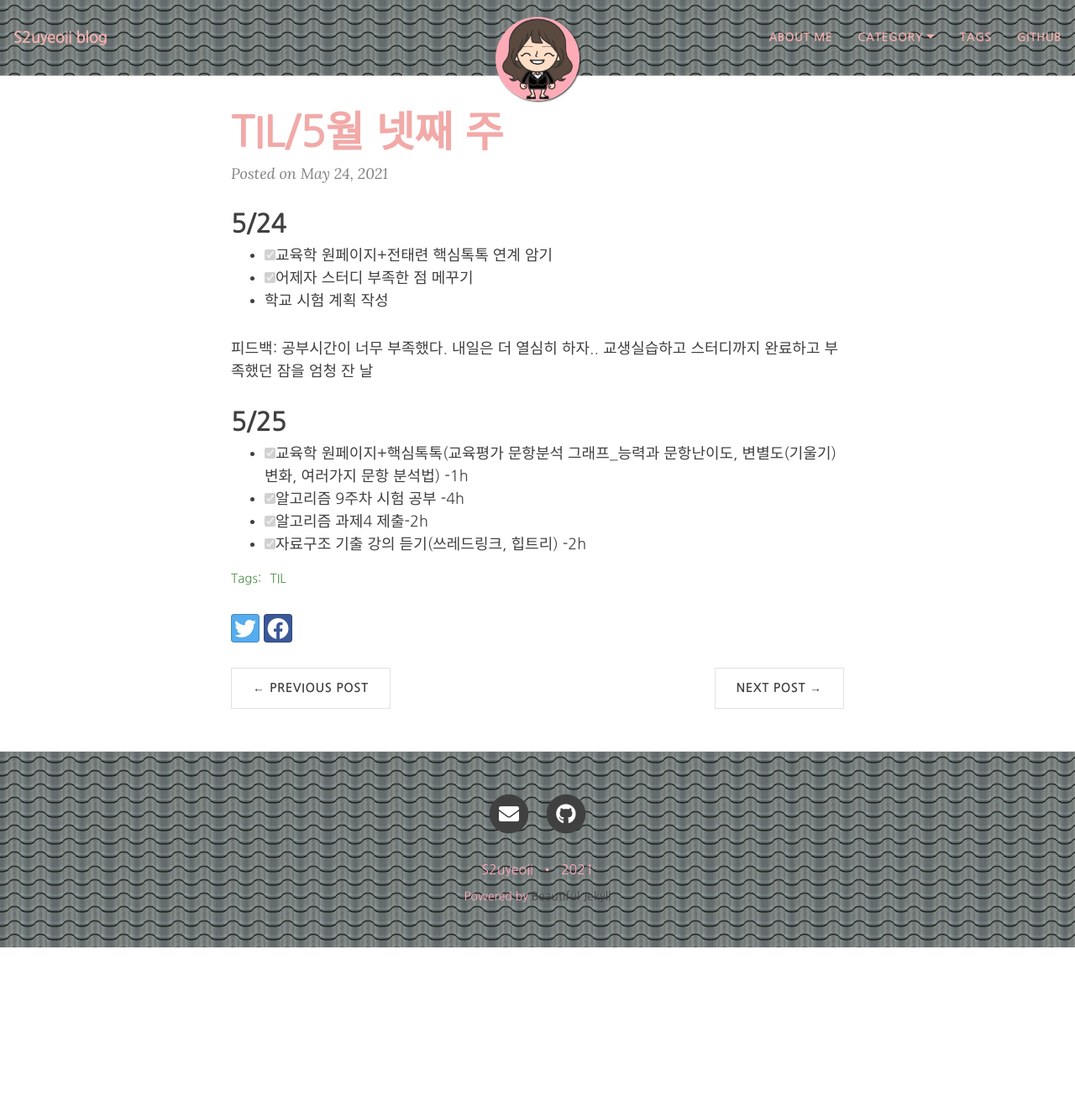
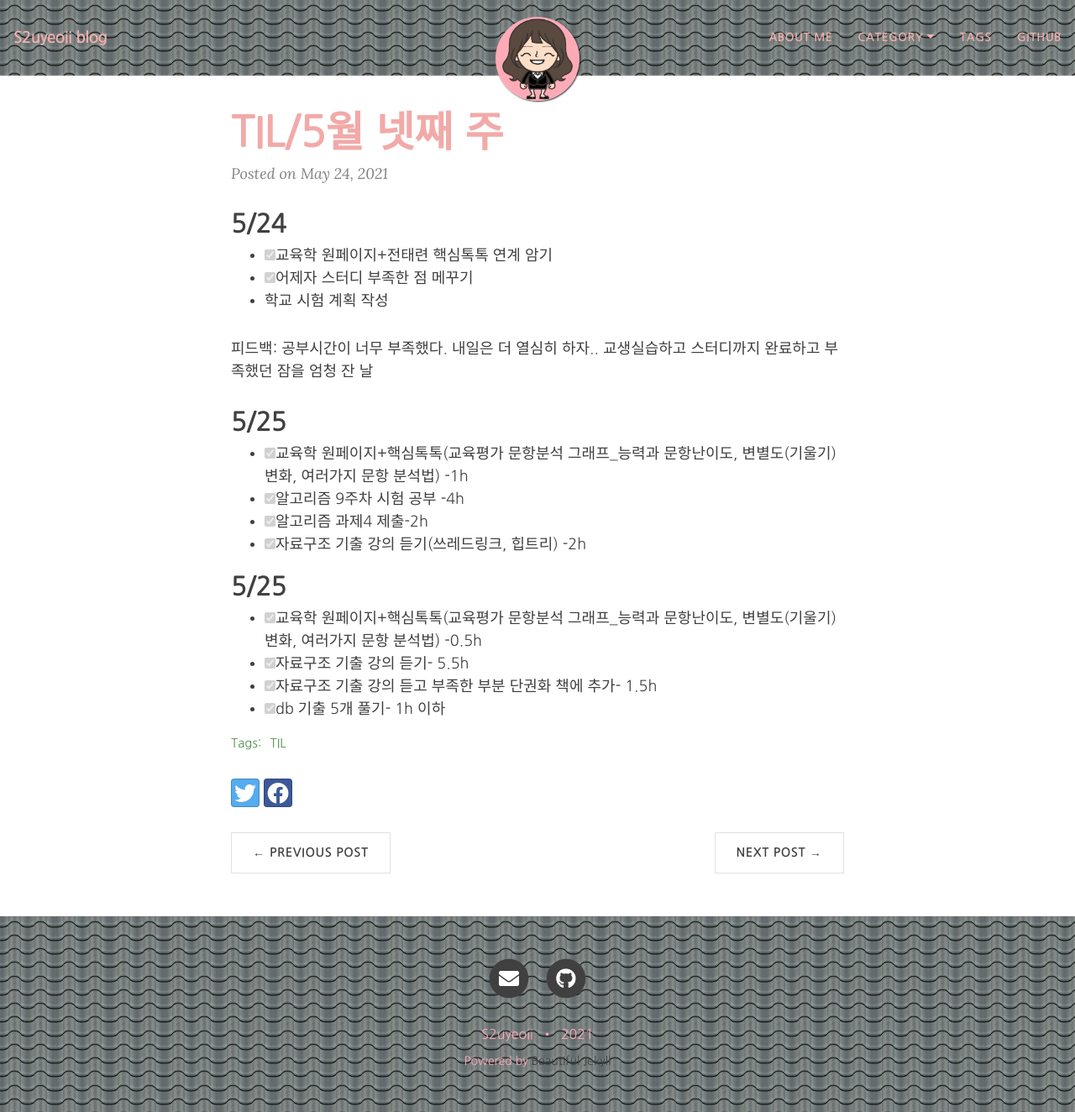
Before and after one commit to yeoneed/yeoneed.github.io, a Jekyll site: the page built from _posts/2021-05-24-5월넷째주-TIL.md, in a window 1280 px wide and 1324 px high. Shown: the whole window at 84% size. Built offline with Jekyll 4.4.1, drawn with Linux system fonts in a browser that asks for light colours; nearby versions of some CDN libraries; some web fonts are replaced.

Commit message:
Update 2021-05-24-5월넷째주-TIL.md

```diff
--- a/_posts/2021-05-24-5월넷째주-TIL.md
+++ b/_posts/2021-05-24-5월넷째주-TIL.md
@@ -20,3 +20,9 @@ category: [TIL]
 - [x] 알고리즘 9주차 시험 공부 -4h
 - [x] 알고리즘 과제4 제출-2h
 - [x] 자료구조 기출 강의 듣기(쓰레드링크, 힙트리) -2h
+
+## 5/25
+- [x] 교육학 원페이지+핵심톡톡(교육평가 문항분석 그래프_능력과 문항난이도, 변별도(기울기) 변화, 여러가지 문항 분석법) -0.5h
+- [x] 자료구조 기출 강의 듣기- 5.5h
+- [x] 자료구조 기출 강의 듣고 부족한 부분 단권화 책에 추가- 1.5h
+- [x] db 기출 5개 풀기- 1h 이하
```
